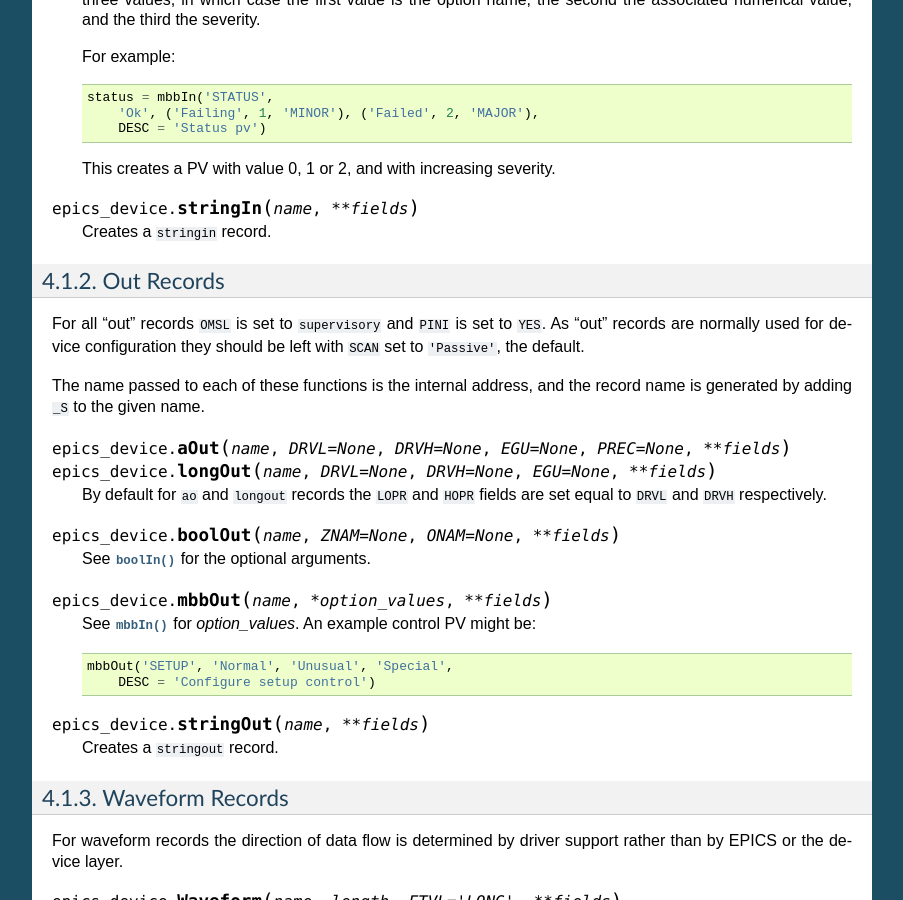
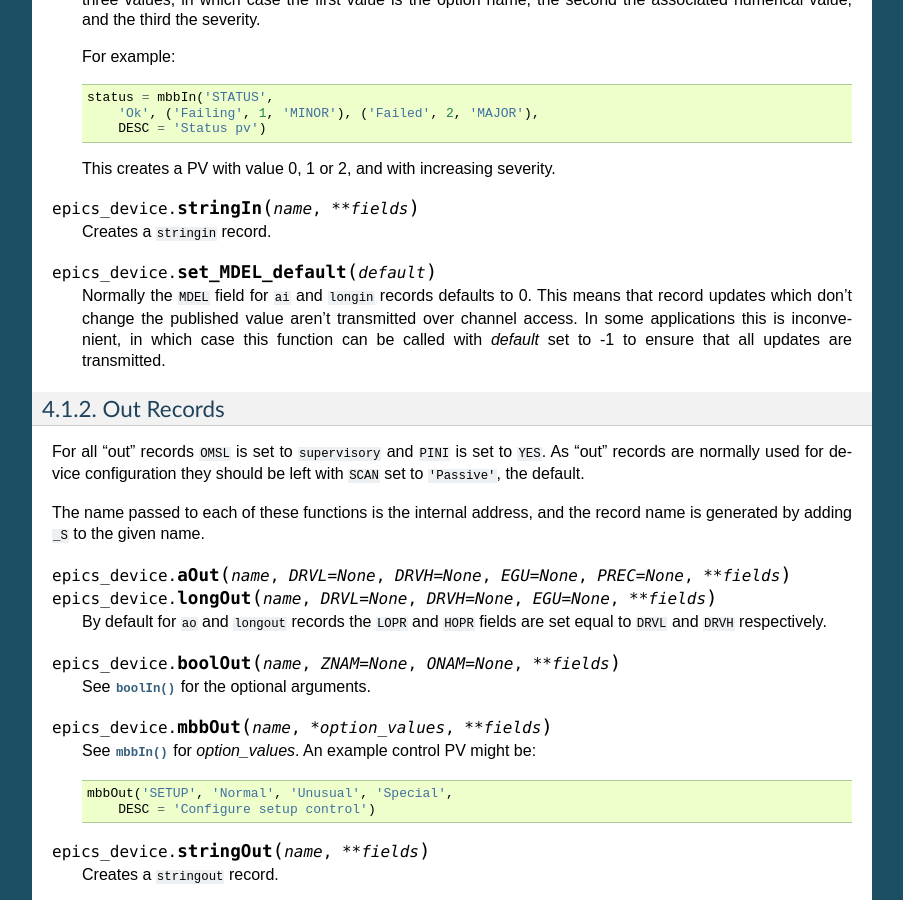
Before and after one commit to DiamondLightSource/epics_device, a Sphinx documentation site: the page built from docs/builder.rst, in a window 1280 px wide and 900 px high, scrolled down 1307 px. Shown: the whole window, without its empty margins (198-1101 px from the left). Built offline with Sphinx 7.4.7, drawn with Linux system fonts in a browser that asks for light colours; the version number could not be read and is left out.

Commit message:
EPICS device: Make MDEL default configurable
git-svn-id: svn+ssh://serv0002.cs.diamond.ac.uk/home/subversion/repos/controls/diamond/trunk/support/epics_device@128376 e099a375-04f9-0310-9d5f-a741eaff62e1

```diff
--- a/docs/builder.rst
+++ b/docs/builder.rst
@@ -96,6 +96,14 @@
 ..  function:: stringIn(name, **fields)
 
     Creates a ``stringin`` record.
+
+..  function:: set_MDEL_default(default)
+
+    Normally the ``MDEL`` field for ``ai`` and ``longin`` records defaults to 0.
+    This means that record updates which don't change the published value aren't
+    transmitted over channel access.  In some applications this is inconvenient,
+    in which case this function can be called with `default` set to -1 to ensure
+    that all updates are transmitted.
 
 
 Out Records
--- a/docs/example.rst
+++ b/docs/example.rst
@@ -81,7 +81,6 @@
         field(DESC, "Timestamp in seconds")
         field(DTYP, "epics_device")
         field(INP,  "@TSEC")
-        field(MDEL, "-1")
         field(SCAN, "1 second")
     }
 
```
Also changed, not shown: 1 other file.
